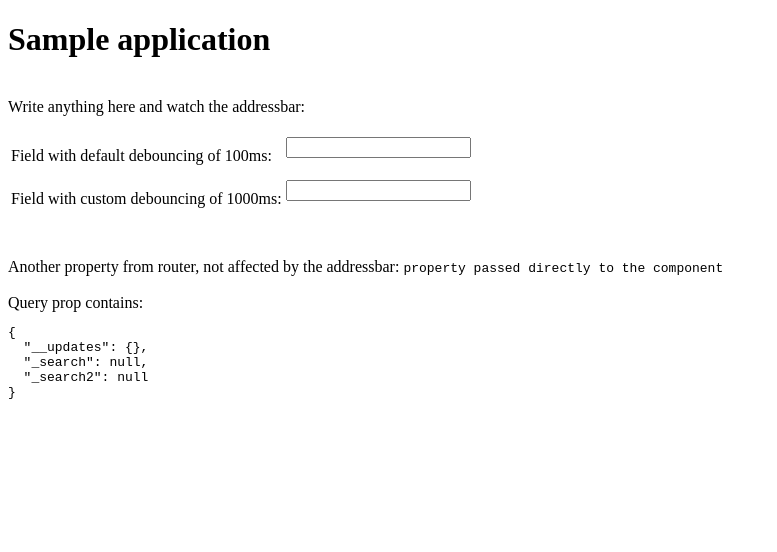
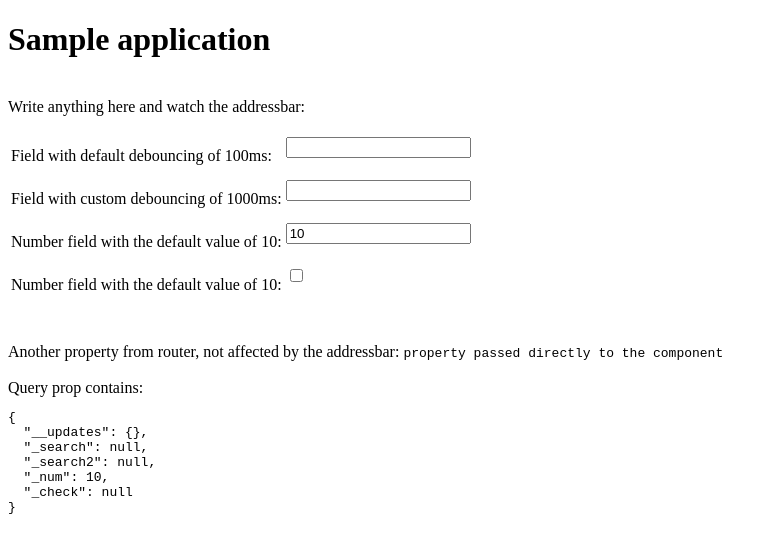
Before and after one commit to oarepo/vue-query-synchronizer, a Vue app: page / in a window 1280 px wide. Shown: the top 552 px of the page, without its empty margins (0-777 px from the left). Built offline with nearby package versions, Linux system fonts and the light colour scheme.

Commit message:
implemented string, number, bool datatypes

```diff
--- a/src/Home.vue
+++ b/src/Home.vue
@@ -19,6 +19,22 @@
                 <input v-model="query.search2"><br><br>
             </td>
         </tr>
+        <tr>
+            <td>
+                Number field with the default value of 10:
+            </td>
+            <td>
+                <input type="number" v-model="query.num"><br><br>
+            </td>
+        </tr>
+        <tr>
+            <td>
+                Number field with the default value of 10:
+            </td>
+            <td>
+                <input type="checkbox" v-model="query.check"><br><br>
+            </td>
+        </tr>
     </table>
     <br><br>
     Another property from router, not affected by the addressbar: <code>{{ another }}</code><br><br>
--- a/src/library.js
+++ b/src/library.js
@@ -8,17 +8,17 @@ const $options = {}
 // supposes that the queryObject contains __schedule_update(key, value, extra)
 // method
 //
-function defineProperty (queryObject, key, query, extra) {
+function defineProperty (queryObject, key, value, definition) {
     Object.defineProperty(queryObject, key, {
         get: function () {
             return this['_' + key]
         },
         set: function (value) {
             this['_' + key] = value
-            this.__schedule_update(key, value, extra)
+            this.__schedule_update(definition, value)
         }
     })
-    queryObject['_' + key] = query[key] || null
+    queryObject['_' + key] = value || null
 }
 
 //
@@ -35,6 +35,21 @@ function isFunction (obj) {
     return !!(obj && obj.constructor && obj.call && obj.apply)
 }
 
+// https://gomakethings.com/how-to-check-if-two-arrays-are-equal-with-vanilla-js/
+function arraysMatch (arr1, arr2) {
+
+    // Check if the arrays are the same length
+    if (arr1.length !== arr2.length) return false
+
+    // Check if all items exist and are in the same order
+    for (var i = 0; i < arr1.length; i++) {
+        if (arr1[i] !== arr2[i]) return false
+    }
+
+    // Otherwise, return true
+    return true
+
+}
 //
 // creates reactive query object
 //
@@ -48,9 +63,17 @@ function makeQueryObject (query, params) {
         __timer: undefined,
 
         // schedules an update
-        __schedule_update: function (key, value, extra) {
+        __schedule_update: function (definition, value) {
+            const key = definition.name
+            if ($options.debug) {
+                console.log('definition is', definition, 'default value is', definition.parsedDefaultValue, 'value', value)
+            }
             // sets the value in the internal list of updated values (more than one value might be updated in debounce)
-            this.__updates[key] = value
+            this.__updates[key] =
+                $options.datatypes[definition.datatype].serialize(value, definition.parsedDefaultValue)
+            if ($options.debug) {
+                console.log('serialized value is', this.__updates[key])
+            }
 
             // if debounce timer is running, kill it
             if (this.__timer !== undefined) {
@@ -68,7 +91,7 @@ function makeQueryObject (query, params) {
                     // push it to query. If not set, remove it from query
                     Object.keys(this.__updates).forEach(k => {
                         const val = this.__updates[k]
-                        if (val) {
+                        if (val || val === null) {
                             _query[k] = val
                         } else if (_query[k] !== undefined) {
                             delete _query[k]
@@ -79,13 +102,23 @@ function makeQueryObject (query, params) {
                     this.__timer = null
                 },
                 // take the debounce from the query parameter or use the default one
-                extra.debounce || $options.debounce
+                definition.debounce || $options.debounce
             )
         }
     }
 
     for (const key of params) {
-        defineProperty(queryObject, key.name, query, key)
+        if (key.parsedDefaultValue === undefined) {
+            key.parsedDefaultValue = $options.datatypes[key.datatype].parse(key.defaultValue, null, true)
+        }
+        if ($options.debug) {
+            console.log('definition is', key, 'default value is', key.parsedDefaultValue, 'query value', query[key.name])
+        }
+        const value = $options.datatypes[key.datatype].parse(query[key.name], key.parsedDefaultValue)
+        if ($options.debug) {
+            console.log('parsed value is', value)
+        }
+        defineProperty(queryObject, key.name, value, key)
     }
     return queryObject
 }
@@ -100,9 +133,20 @@ function query (params, extra) {
     // convert string query param names to object form
     params = params.map(x => {
         if (!isObject(x)) {
+            x = x.split(':')
+            if (x.length === 1) {
+                x = ['string', x[0], null]
+            } else if (x.length === 2) {
+                x.push(null)
+            }
             x = {
-                name: x
+                name: x[1],
+                datatype: x[0],
+                defaultValue: x[2]
             }
+        }
+        if (x.datatype === undefined) {
+            x.datatype = 'string'
         }
         return x
     })
@@ -135,5 +179,61 @@ export default {
             ...options
         }
         Object.assign($options, options)
+        $options.datatypes = {
+            'string': {
+                parse (value, defaultValue) {
+                    if (value === undefined) {
+                        return defaultValue
+                    }
+                    if (value && typeof value !== 'string') {
+                        console.error('Incorrect variable for parameter, expecting string, got', value)
+                        return defaultValue
+                    }
+                    return value || ''
+                },
+                serialize (value, defaultValue) {
+                    return value === defaultValue ? undefined : value
+                }
+            },
+            'number': {
+                parse (value, defaultValue) {
+                    if (value === undefined || value === null) {
+                        return defaultValue
+                    }
+                    value = parseInt(value)
+                    if (isNaN(value)) {
+                        return defaultValue
+                    }
+                    return value
+                },
+                serialize (value, defaultValue) {
+                    value = parseInt(value || 0)
+                    return value === defaultValue ? undefined : value.toString()
+                }
+            },
+            'bool': {
+                parse (value, defaultValue, parsingDefault) {
+                    if (value === undefined || (value === null && parsingDefault)) {
+                        return defaultValue || false
+                    }
+                    return true
+                },
+                serialize (value, defaultValue) {
+                    if (value && value !== defaultValue) {
+                        return null
+                    }
+                    return undefined
+                }
+            },
+            'array': {
+                parse (value, defaultValue) {
+                    return value === undefined ? defaultValue : (value || [])
+                },
+                serialize (value, defaultValue) {
+                    return arraysMatch(value, defaultValue) ? undefined : value
+                }
+            },
+            ...($options.datatypes || {})
+        }
     }
 }
--- a/src/main.js
+++ b/src/main.js
@@ -4,7 +4,8 @@ import router from './router'
 import QuerySupport from '@oarepo/vue-query-synchronizer'
 
 Vue.use(QuerySupport, {
-    router: router
+    router: router,
+    debug: true
 })
 
 Vue.config.productionTip = false
--- a/src/router.js
+++ b/src/router.js
@@ -11,8 +11,17 @@ const routes = [
         name: 'home',
         props: query(
             [
+                // simple form, string parameter
                 'search',
-                { name: 'search2', debounce: 1000 }
+
+                // object form
+                { name: 'search2', debounce: 1000 },
+
+                // number with the default value of 10
+                'number:num:10',
+
+                // checkbox (bool field)
+                'bool:check'
             ],
             {
                 another: 'property passed directly to the component'
```
Also changed, not shown: 1 other file (tests, documents, lock files or other folders).
